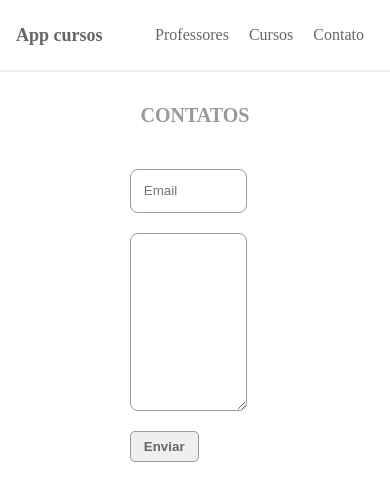
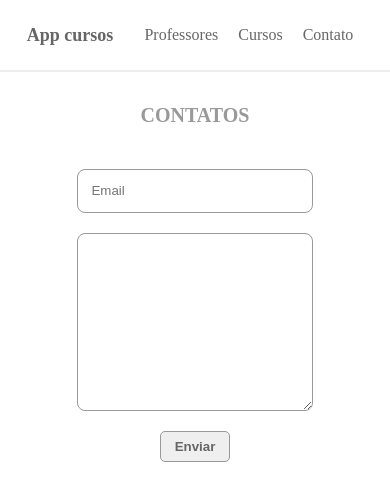
Before and after one commit to maxiamikel19/app-cursos, a Vue app: page / in a window 390 px wide. Both pictures are taken after a click on the link "Contato". Shown: the top 500 px of the page. Built offline with nearby package versions, Linux system fonts and the light colour scheme.

Commit message:
Ajustando a responsibilidade

```diff
--- a/src/App.vue
+++ b/src/App.vue
@@ -64,6 +64,9 @@ export default {
     margin: 0px;
     padding: 0px;
     box-sizing: border-box;
+    @media screen and (max-width:968px) {
+      margin: 0 auto;
+    }
   }
   .main-title{
     color: #999;
@@ -111,4 +114,6 @@ export default {
     flex-direction: column;
     border: none;
   }
+
+
 </style>
--- a/src/components/cursos/ContatoCurso.vue
+++ b/src/components/cursos/ContatoCurso.vue
@@ -10,7 +10,7 @@
                 <textarea name="message" autocomplete="OFF" id="" cols="30" rows="10" class="contato__form__input__control"></textarea>
             </div>
             <div class="contato__form__input">
-                <button class="contato__form__input__btn" >Enviar</button>
+                <button class="contato__form__input__btn" @click.prevent="null" >Enviar</button>
             </div>
         </div>
     </form>
@@ -66,4 +66,17 @@
             }
         }
     }
+    @media screen and (max-width:968px) {
+        .contato{
+           width: 100%;
+           margin: 0 auto;
+           &__form{
+                width: 100%;
+                &__input{
+                    width: 100%;
+                }
+            }
+        }
+    }
+
 </style>
```
